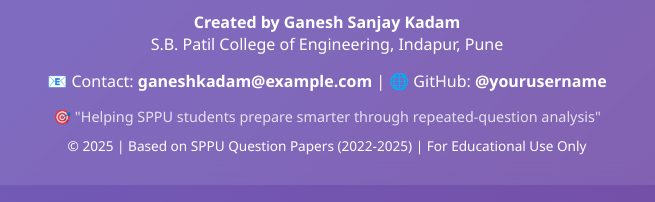
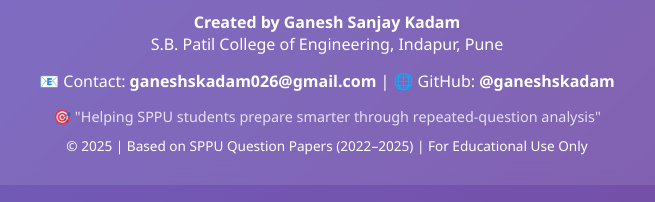
Before and after one commit to ganeshskadam/SPPU-TE-Comp-Repeated-Questions-2019Pattern, a plain HTML site: page index.html in a window 1280 px wide. Shown: the part 1939-2141 px from the top of the page, 313-968 px from the left. Drawn offline with Linux system fonts and the light colour scheme.

Commit message:
Update footer contact information and links

```diff
--- a/index.html
+++ b/index.html
@@ -591,16 +591,17 @@
     <p><strong>Created by Ganesh Sanjay Kadam</strong></p>
     <p>S.B. Patil College of Engineering, Indapur, Pune</p>
     <p style="margin-top: 15px;">
-                📧 Contact: <a href="mailto:ganeshkadam@example.com">ganeshkadam@example.com</a> |
-                🌐 GitHub: <a href="https://github.com/yourusername" target="_blank">@yourusername</a>
+        📧 Contact: <a href="mailto:ganeshskadam026@gmail.com">ganeshskadam026@gmail.com</a> |
+        🌐 GitHub: <a href="https://github.com/ganeshskadam" target="_blank">@ganeshskadam</a>
     </p>
     <p style="margin-top: 15px; font-size: 0.9rem; opacity: 0.8;">
         🎯 "Helping SPPU students prepare smarter through repeated-question analysis"
     </p>
     <p style="margin-top: 10px; font-size: 0.85rem;">
-                © 2025 | Based on SPPU Question Papers (2022-2025) | For Educational Use Only
+        © 2025 | Based on SPPU Question Papers (2022–2025) | For Educational Use Only
     </p>
 </footer>
+
     </div>
 </body>
 
```
Lines whose indentation alone changed are shown as unchanged.
